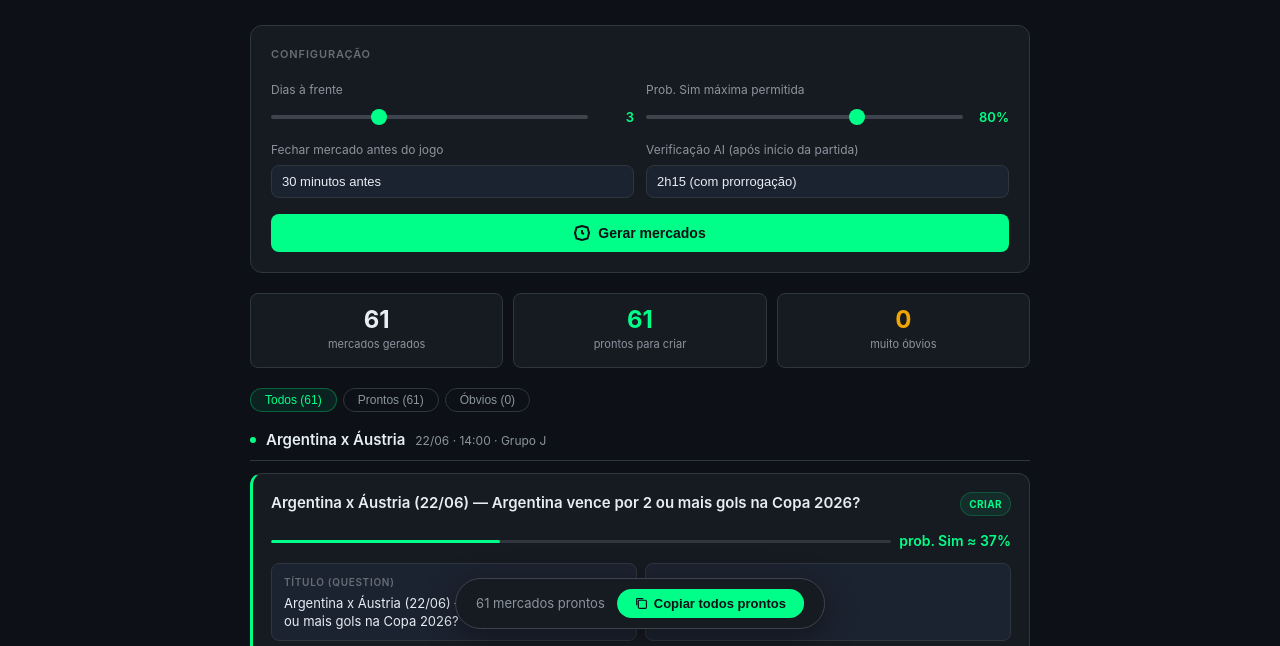
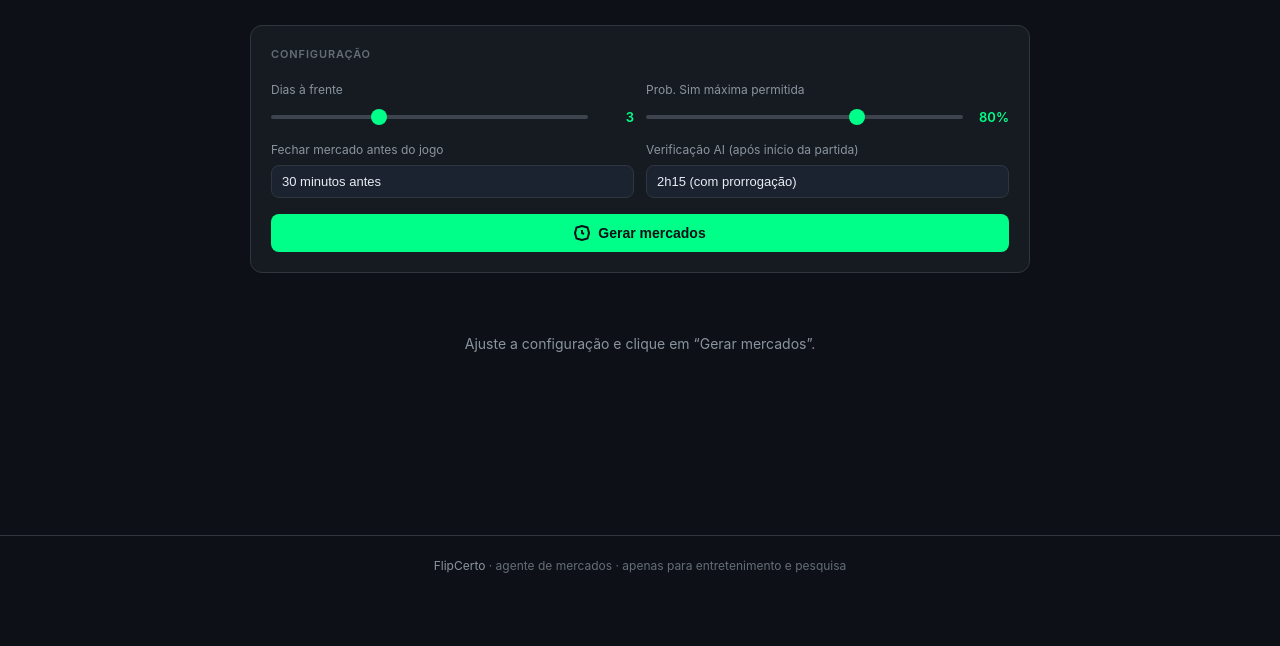
Before and after one commit to igordangelo/flipcerto-agent, a plain HTML site: page index.html in a window 1280 px wide. Shown: the part 151-797 px from the top of the page. Drawn offline with Linux system fonts and the light colour scheme.

Commit message:
Corrige jogos e geração de mercados

```diff
--- a/index.html
+++ b/index.html
@@ -181,7 +181,11 @@
     </button>
   </div>
 
-  <div id="output"></div>
+  <div id="output">
+    <div class="empty">
+      <p>Ajuste a configuração e clique em “Gerar mercados”.</p>
+    </div>
+  </div>
 </main>
 
 <div class="copy-all-bar" id="copy-all-bar">
@@ -198,21 +202,35 @@
 
 <script>
 const GAMES = [
-  { date:'2026-06-22', time:'14:00', home:'Argentina', away:'Áustria',     hStr:92, aStr:58, group:'J', stars:['Messi'] },
-  { date:'2026-06-22', time:'17:00', home:'França',    away:'Iraque',      hStr:90, aStr:42, group:'I', stars:['Mbappé'] },
-  { date:'2026-06-22', time:'20:00', home:'Noruega',   away:'Senegal',     hStr:74, aStr:68, group:'I', stars:['Haaland'] },
-  { date:'2026-06-23', time:'14:00', home:'Portugal',  away:'Uzbequistão', hStr:88, aStr:40, group:'K', stars:['C. Ronaldo'] },
-  { date:'2026-06-23', time:'17:00', home:'Inglaterra',away:'Gana',        hStr:82, aStr:55, group:'L', stars:['Bellingham'] },
-  { date:'2026-06-23', time:'20:00', home:'Alemanha',  away:'Camarões',    hStr:85, aStr:52, group:'H', stars:['Müller'] },
-  { date:'2026-06-24', time:'14:00', home:'Espanha',   away:'Tunísia',     hStr:88, aStr:50, group:'E', stars:['Pedri'] },
-  { date:'2026-06-24', time:'19:00', home:'Escócia',   away:'Brasil',      hStr:60, aStr:91, group:'C', stars:['Vini Jr','Rodrygo'] },
-  { date:'2026-06-25', time:'14:00', home:'Japão',     away:'Croácia',     hStr:76, aStr:78, group:'F', stars:['Modric'] },
-  { date:'2026-06-25', time:'17:00', home:'Marrocos',  away:'Bélgica',     hStr:75, aStr:80, group:'G', stars:['De Bruyne'] },
-  { date:'2026-06-26', time:'14:00', home:'México',    away:'Polônia',     hStr:72, aStr:74, group:'B', stars:['Lewandowski'] },
-  { date:'2026-06-26', time:'17:00', home:'EUA',       away:'Panamá',      hStr:78, aStr:55, group:'A', stars:['Pulisic'] },
-  { date:'2026-06-27', time:'14:00', home:'Holanda',   away:'Peru',        hStr:85, aStr:56, group:'D', stars:['Depay'] },
-  { date:'2026-06-27', time:'17:00', home:'Suíça',     away:'Camarões',    hStr:78, aStr:52, group:'H', stars:[] },
-  { date:'2026-06-28', time:'14:00', home:'Coreia do Sul', away:'Gana',    hStr:70, aStr:55, group:'L', stars:['Son'] },
+  { date:'2026-06-23', time:'14:00', home:'Jordânia', away:'Argélia', hStr:48, aStr:69, group:'J', stars:[], fifaUrl:'https://www.fifa.com/pt/match-centre/match/17/285023/289273/400021499' },
+  { date:'2026-06-23', time:'14:00', home:'Portugal', away:'Uzbequistão', hStr:88, aStr:62, group:'K', stars:['C. Ronaldo'], fifaUrl:'https://www.fifa.com/pt/match-centre/match/17/285023/289273/400021503' },
+  { date:'2026-06-23', time:'17:00', home:'Inglaterra', away:'Gana', hStr:86, aStr:68, group:'L', stars:['Bellingham'], fifaUrl:'https://www.fifa.com/pt/match-centre/match/17/285023/289273/400021506' },
+  { date:'2026-06-23', time:'20:00', home:'Panamá', away:'Croácia', hStr:58, aStr:82, group:'L', stars:['Modric'], fifaUrl:'https://www.fifa.com/pt/match-centre/match/17/285023/289273/400021511' },
+  { date:'2026-06-23', time:'23:00', home:'Colômbia', away:'RD do Congo', hStr:82, aStr:59, group:'K', stars:['Luis Díaz'], fifaUrl:'https://www.fifa.com/pt/match-centre/match/17/285023/289273/400021501' },
+  { date:'2026-06-24', time:'16:00', home:'Suíça', away:'Canadá', hStr:78, aStr:76, group:'B', stars:[], fifaUrl:'https://www.fifa.com/pt/match-centre/match/17/285023/289273/400021451' },
+  { date:'2026-06-24', time:'16:00', home:'Bósnia e Herzegovina', away:'Catar', hStr:70, aStr:63, group:'B', stars:[], fifaUrl:'https://www.fifa.com/pt/match-centre/match/17/285023/289273/400021448' },
+  { date:'2026-06-24', time:'19:00', home:'Escócia', away:'Brasil', hStr:69, aStr:91, group:'C', stars:['Vini Jr','Rodrygo'], fifaUrl:'https://www.fifa.com/pt/match-centre/match/17/285023/289273/400021455' },
+  { date:'2026-06-24', time:'19:00', home:'Marrocos', away:'Haiti', hStr:81, aStr:48, group:'C', stars:[], fifaUrl:'https://www.fifa.com/pt/match-centre/match/17/285023/289273/400021452' },
+  { date:'2026-06-24', time:'22:00', home:'Tchéquia', away:'México', hStr:74, aStr:79, group:'A', stars:[], fifaUrl:'https://www.fifa.com/pt/match-centre/match/17/285023/289273/400021444' },
+  { date:'2026-06-24', time:'22:00', home:'África do Sul', away:'República da Coreia', hStr:66, aStr:75, group:'A', stars:['Son'], fifaUrl:'https://www.fifa.com/pt/match-centre/match/17/285023/289273/400021445' },
+  { date:'2026-06-25', time:'17:00', home:'Curaçau', away:'Costa do Marfim', hStr:47, aStr:76, group:'E', stars:[], fifaUrl:'https://www.fifa.com/pt/match-centre/match/17/285023/289273/400021468' },
+  { date:'2026-06-25', time:'17:00', home:'Equador', away:'Alemanha', hStr:78, aStr:88, group:'E', stars:[], fifaUrl:'https://www.fifa.com/pt/match-centre/match/17/285023/289273/400021466' },
+  { date:'2026-06-25', time:'20:00', home:'Japão', away:'Suécia', hStr:77, aStr:79, group:'F', stars:[], fifaUrl:'https://www.fifa.com/pt/match-centre/match/17/285023/289273/400021471' },
+  { date:'2026-06-25', time:'20:00', home:'Tunísia', away:'Holanda', hStr:65, aStr:86, group:'F', stars:[], fifaUrl:'https://www.fifa.com/pt/match-centre/match/17/285023/289273/400021473' },
+  { date:'2026-06-25', time:'23:00', home:'Turquia', away:'EUA', hStr:73, aStr:78, group:'D', stars:['Pulisic'], fifaUrl:'https://www.fifa.com/pt/match-centre/match/17/285023/289273/400021459' },
+  { date:'2026-06-25', time:'23:00', home:'Paraguai', away:'Austrália', hStr:72, aStr:74, group:'D', stars:[], fifaUrl:'https://www.fifa.com/pt/match-centre/match/17/285023/289273/400021461' },
+  { date:'2026-06-26', time:'16:00', home:'Noruega', away:'França', hStr:81, aStr:90, group:'I', stars:['Haaland','Mbappé'], fifaUrl:'https://www.fifa.com/pt/match-centre/match/17/285023/289273/400021489' },
+  { date:'2026-06-26', time:'16:00', home:'Senegal', away:'Iraque', hStr:78, aStr:55, group:'I', stars:[], fifaUrl:'https://www.fifa.com/pt/match-centre/match/17/285023/289273/400021493' },
+  { date:'2026-06-26', time:'21:00', home:'Cabo Verde', away:'Arábia Saudita', hStr:58, aStr:68, group:'H', stars:[], fifaUrl:'https://www.fifa.com/pt/match-centre/match/17/285023/289273/400021485' },
+  { date:'2026-06-26', time:'21:00', home:'Uruguai', away:'Espanha', hStr:84, aStr:89, group:'H', stars:[], fifaUrl:'https://www.fifa.com/pt/match-centre/match/17/285023/289273/400021484' },
+  { date:'2026-06-27', time:'00:00', home:'Egito', away:'RI do Irã', hStr:73, aStr:71, group:'G', stars:[], fifaUrl:'https://www.fifa.com/pt/match-centre/match/17/285023/289273/400021479' },
+  { date:'2026-06-27', time:'00:00', home:'Nova Zelândia', away:'Bélgica', hStr:54, aStr:84, group:'G', stars:['De Bruyne'], fifaUrl:'https://www.fifa.com/pt/match-centre/match/17/285023/289273/400021481' },
+  { date:'2026-06-27', time:'18:00', home:'Panamá', away:'Inglaterra', hStr:58, aStr:86, group:'L', stars:['Bellingham'], fifaUrl:'https://www.fifa.com/pt/match-centre/match/17/285023/289273/400021508' },
+  { date:'2026-06-27', time:'18:00', home:'Croácia', away:'Gana', hStr:82, aStr:68, group:'L', stars:['Modric'], fifaUrl:'https://www.fifa.com/pt/match-centre/match/17/285023/289273/400021509' },
+  { date:'2026-06-27', time:'20:30', home:'Colômbia', away:'Portugal', hStr:82, aStr:88, group:'K', stars:['Luis Díaz','C. Ronaldo'], fifaUrl:'https://www.fifa.com/pt/match-centre/match/17/285023/289273/400021505' },
+  { date:'2026-06-27', time:'20:30', home:'RD do Congo', away:'Uzbequistão', hStr:59, aStr:62, group:'K', stars:[], fifaUrl:'https://www.fifa.com/pt/match-centre/match/17/285023/289273/400021500' },
+  { date:'2026-06-27', time:'23:00', home:'Argélia', away:'Áustria', hStr:69, aStr:77, group:'J', stars:[], fifaUrl:'https://www.fifa.com/pt/match-centre/match/17/285023/289273/400021497' },
+  { date:'2026-06-27', time:'23:00', home:'Jordânia', away:'Argentina', hStr:48, aStr:92, group:'J', stars:['Messi'], fifaUrl:'https://www.fifa.com/pt/match-centre/match/17/285023/289273/400021495' },
 ];
 
 const EXISTING = [
@@ -262,13 +280,17 @@ function addDT(date, time, extraMins){
 
 function fmtDate(d){ const p=d.split('-'); return `${p[2]}/${p[1]}`; }
 
+function gameDateTime(g){
+  const [y,m,d] = g.date.split('-').map(Number);
+  const [h,mi] = g.time.split(':').map(Number);
+  return new Date(y, m-1, d, h, mi);
+}
+
 function buildMarkets(g, maxP, closeMins, verifyMins){
   const dt  = fmtDate(g.date);
   const cl  = addDT(g.date, g.time, -closeMins);
   const vf  = addDT(g.date, g.time, verifyMins);
   const h=g.home, a=g.away;
-  const FIFA_URL = `https://www.fifa.com/fifaplus/pt/match-centre/match/17/285/285`;
-
   const types = [
     { title:`${h} x ${a} (${dt}) — ${h} vence por 2 ou mais gols na Copa 2026?`,
       ptype:'hw2', cat:'Esportes',
@@ -312,7 +334,7 @@ function buildMarkets(g, maxP, closeMins, verifyMins){
     const dup = isDup(m.title);
     const status = dup ? 'skip' : (p > maxP ? 'warn' : 'ok');
     const lmsr = calcLMSR(p);
-    return { ...m, p, status, cl: cl.fmt, vf: vf.fmt, vfISO: vf.iso, lmsr, fifaUrl: FIFA_URL };
+    return { ...m, p, status, cl: cl.fmt, vf: vf.fmt, vfISO: vf.iso, lmsr, fifaUrl: g.fifaUrl };
   }).filter(m => m.status !== 'skip');
 }
 
@@ -331,14 +353,15 @@ function generateMarkets(){
   bar.classList.remove('visible');
 
   setTimeout(() => {
-    const today  = new Date('2026-06-22');
-    const cutoff = new Date(today);
+    const now = new Date();
+    const cutoff = new Date(now);
     cutoff.setDate(cutoff.getDate() + daysAhead);
+    cutoff.setHours(23, 59, 59, 999);
 
     allGames = []; allMarkets = [];
     GAMES.forEach(g => {
-      const gd = new Date(g.date);
-      if(gd < today || gd > cutoff) return;
+      const kickoff = gameDateTime(g);
+      if(kickoff <= now || kickoff > cutoff) return;
       const markets = buildMarkets(g, maxP, closeMins, verifyMins);
       if(markets.length){ allGames.push({game:g, markets}); allMarkets.push(...markets); }
     });
@@ -528,8 +551,6 @@ AUTO-RES IA: ${m.aiPrompt}`).join('\n\n');
 
 document.getElementById('days-ahead').oninput = e => document.getElementById('days-out').textContent = e.target.value;
 document.getElementById('max-prob').oninput   = e => document.getElementById('prob-out').textContent = e.target.value + '%';
-
-generateMarkets();
 </script>
 </body>
 </html>
```
